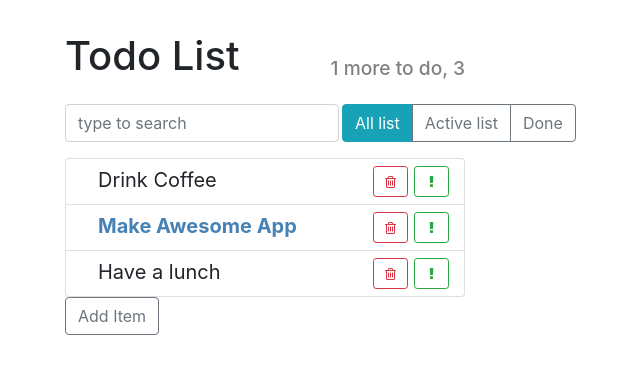
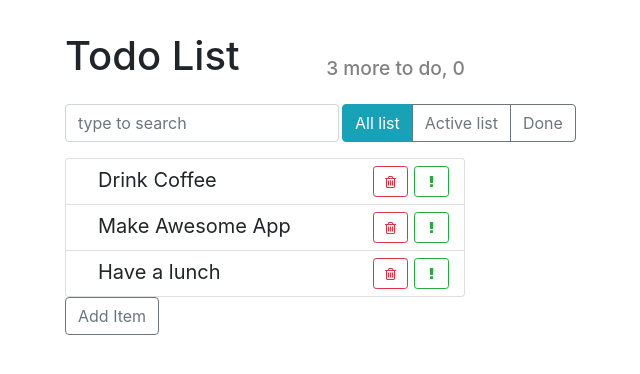
Before and after one commit to doppelgangger11/react_todo, a React (Create React App) app: page / in a window 1280 px wide. Shown: the top 374 px of the page, without its empty margins (375-1015 px from the left). Built offline with nearby package versions, Linux system fonts and the light colour scheme.

Commit message:
step 31 Editing elements

```diff
--- a/src/components/App/App.js
+++ b/src/components/App/App.js
@@ -13,18 +13,26 @@
 
   state = {
     todoData: [
-      { label: "Drink Coffee", important: false, id: 1 },
-      { label: "Make Awesome App", important: true, id: 2 },
-      { label: "Have a lunch", important: false, id: 3 },
+      this.createTodoItem("Drink Coffee"),
+      this.createTodoItem("Make Awesome App"),
+      this.createTodoItem("Have a lunch"),
     ],
   };
+
+  createTodoItem(label) {
+    return {
+      label,
+      important: false,
+      done: false,
+      id: this.maxId++,
+    };
+  }
 
   deleteItem = (id) => {
     this.setState(({ todoData }) => {
       const idx = todoData.findIndex((element) => element.id === id);
       // console.log(idx);
       const newArray = [...todoData.slice(0, idx), ...todoData.slice(idx + 1)];
-
       return {
         todoData: newArray,
       };
@@ -32,13 +40,8 @@
   };
 
   addItem = (text) => {
-    // console.log('Added', text);
-    // generate id  &  add element in array
-    const newItem = {
-      label: text,
-      important: false,
-      id: this.maxId++,
-    };
+    const newItem = this.createTodoItem(text);
+
     this.setState(({ todoData }) => {
       // todoDate.push(newItem);
       const newArr = [...todoData, newItem];
@@ -48,25 +51,48 @@
     });
   };
 
-  onToggleImportant = (id) => {
-    console.log("Toggle Important", id);
+  toggleProperty(arr, id, propName) {
+    const idx = arr.findIndex((element) => element.id === id);
+
+    const oldItem = arr[idx];
+    const newItem = { ...oldItem, [propName]: !oldItem[propName] };
+
+    return [...arr.slice(0, idx), newItem, ...arr.slice(idx + 1)];
+  }
+
+  onToggleDone = (id) => {
+    this.setState(({ todoData }) => {
+      return {
+        todoData: this.toggleProperty(todoData, id, "done"),
+      };
+    });
   };
 
-  onToggleDone = (id) => {
-    console.log("Toggle Done", id);
+  onToggleImportant = (id) => {
+    this.setState(({ todoData }) => {
+      return {
+        todoData: this.toggleProperty(todoData, id, "important"),
+      };
+    });
   };
 
   render() {
+    const { todoData } = this.state;
+
+    const doneCount = todoData.filter((element) => element.done).length;
+
+    const todoCount = todoData.length - doneCount;
+
     return (
       <div className="todo-app">
-        <AppHeader toDo={1} done={3} />
+        <AppHeader toDo={todoCount} done={doneCount} />
         <div className="top-panel d-flex">
           <SearchPanel />
           <ItemStatusFilter />
         </div>
 
         <TodoList
-          todos={this.state.todoData}
+          todos={todoData}
           onDeleted={this.deleteItem}
           onToggleImportant={this.onToggleImportant}
           onToggleDone={this.onToggleDone}
```
